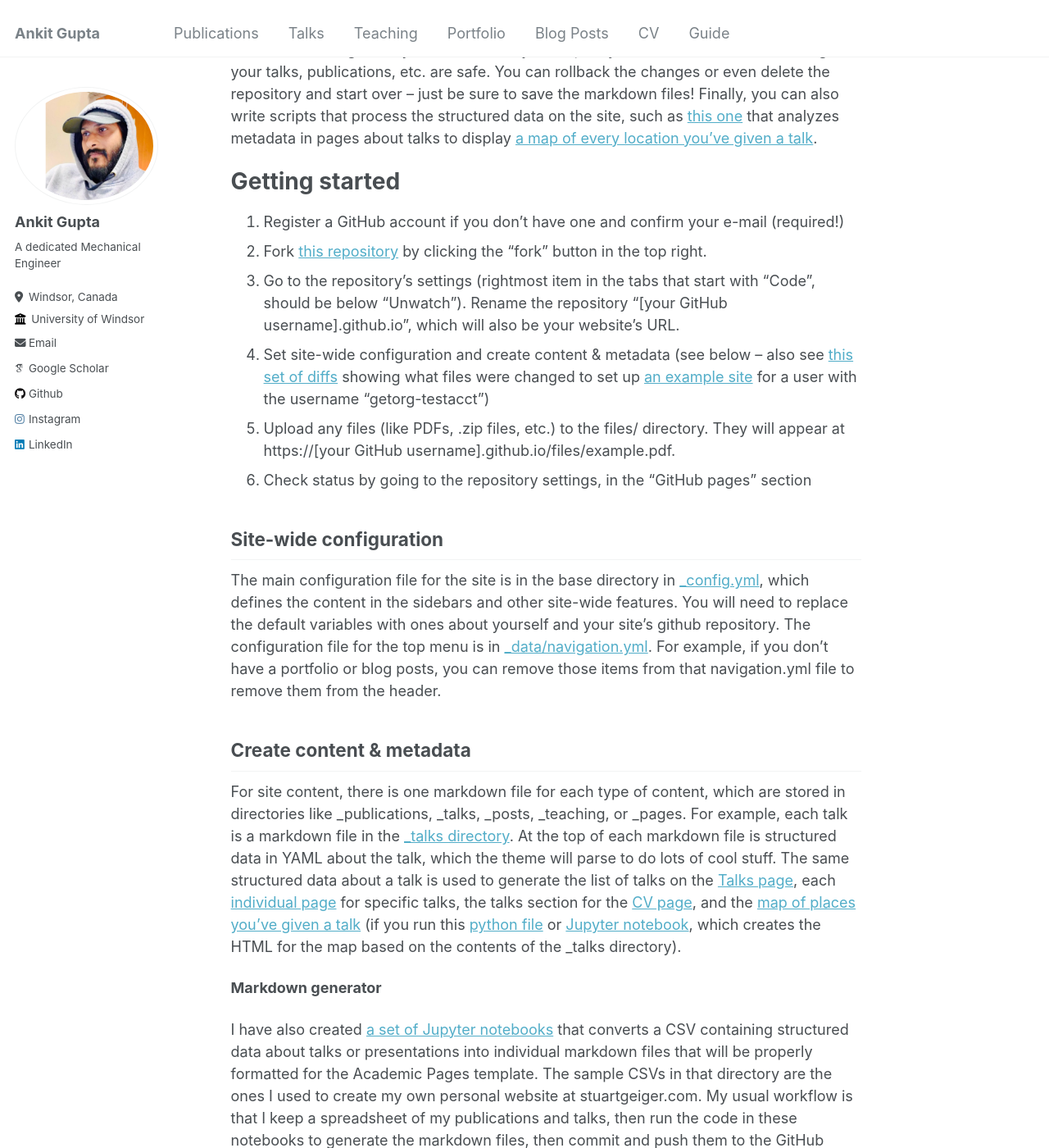
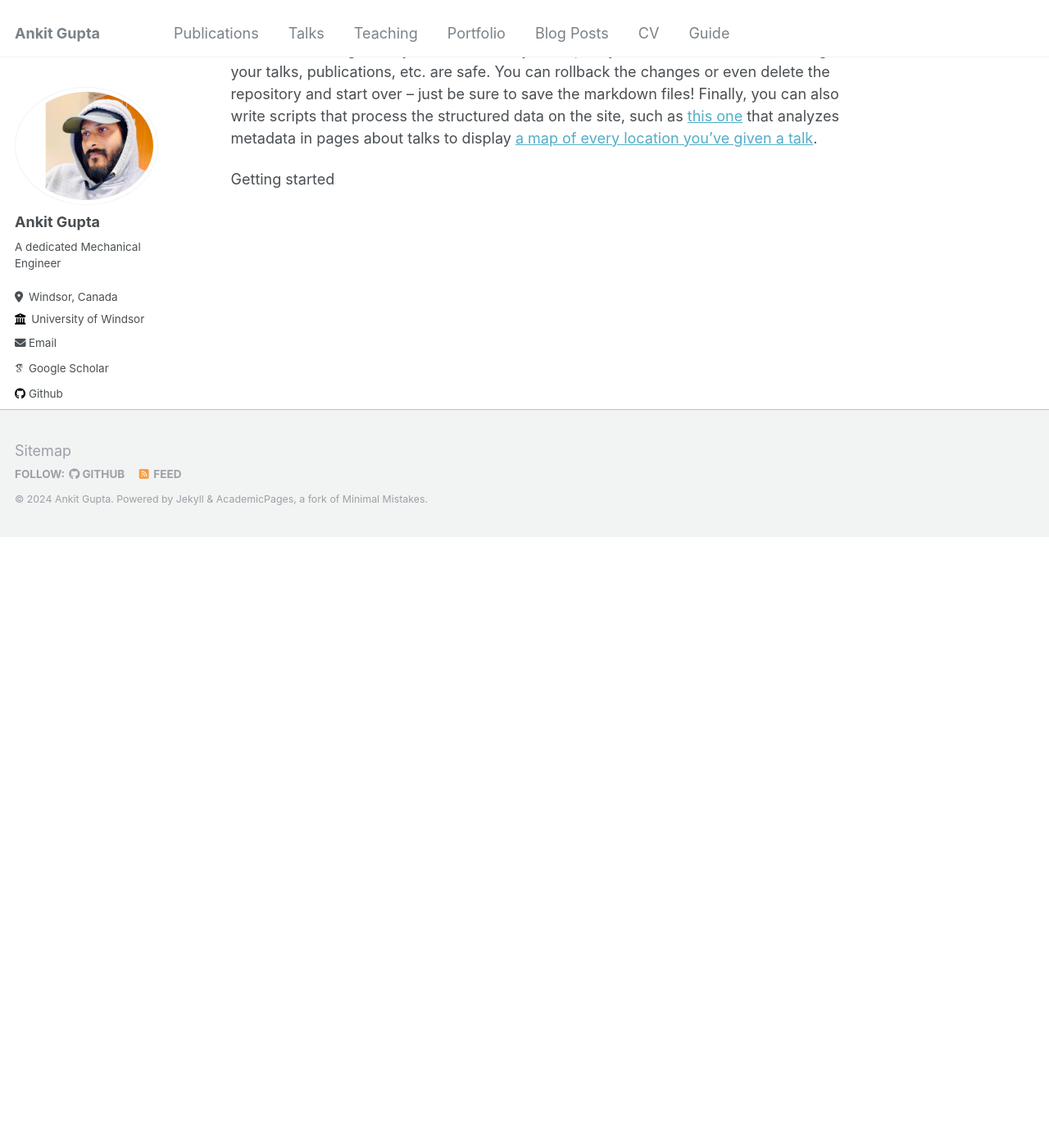
Before and after one commit to MechAnkit/Mech, a Jekyll site: the page built from _pages/about.md, in a window 1280 px wide and 1400 px high, scrolled down 790 px. Shown: the whole window at 82% size. Built offline with Jekyll 4.4.1, drawn with Linux system fonts in a browser that asks for light colours; some web fonts are replaced; after the commit the page ends 1444 px from its top, so only the background shows below that; some of the changed text lies outside the part shown.

Commit message:
Update about.md

```diff
--- a/_pages/about.md
+++ b/_pages/about.md
@@ -16,34 +16,3 @@ Like many other Jekyll-based GitHub Pages templates, Academic Pages makes you se
 Many of the features of dynamic content management systems (like Wordpress) can be achieved in this fashion, using a fraction of the computational resources and with far less vulnerability to hacking and DDoSing. You can also modify the theme to your heart's content without touching the content of your site. If you get to a point where you've broken something in Jekyll/HTML/CSS beyond repair, your markdown files describing your talks, publications, etc. are safe. You can rollback the changes or even delete the repository and start over -- just be sure to save the markdown files! Finally, you can also write scripts that process the structured data on the site, such as [this one](https://github.com/academicpages/academicpages.github.io/blob/master/talkmap.ipynb) that analyzes metadata in pages about talks to display [a map of every location you've given a talk](https://academicpages.github.io/talkmap.html).
 
 Getting started
-======
-1. Register a GitHub account if you don't have one and confirm your e-mail (required!)
-1. Fork [this repository](https://github.com/academicpages/academicpages.github.io) by clicking the "fork" button in the top right.
-1. Go to the repository's settings (rightmost item in the tabs that start with "Code", should be below "Unwatch"). Rename the repository "[your GitHub username].github.io", which will also be your website's URL.
-1. Set site-wide configuration and create content & metadata (see below -- also see [this set of diffs](http://archive.is/3TPas) showing what files were changed to set up [an example site](https://getorg-testacct.github.io) for a user with the username "getorg-testacct")
-1. Upload any files (like PDFs, .zip files, etc.) to the files/ directory. They will appear at https://[your GitHub username].github.io/files/example.pdf.
-1. Check status by going to the repository settings, in the "GitHub pages" section
-
-Site-wide configuration
-------
-The main configuration file for the site is in the base directory in [_config.yml](https://github.com/academicpages/academicpages.github.io/blob/master/_config.yml), which defines the content in the sidebars and other site-wide features. You will need to replace the default variables with ones about yourself and your site's github repository. The configuration file for the top menu is in [_data/navigation.yml](https://github.com/academicpages/academicpages.github.io/blob/master/_data/navigation.yml). For example, if you don't have a portfolio or blog posts, you can remove those items from that navigation.yml file to remove them from the header.
-
-Create content & metadata
-------
-For site content, there is one markdown file for each type of content, which are stored in directories like _publications, _talks, _posts, _teaching, or _pages. For example, each talk is a markdown file in the [_talks directory](https://github.com/academicpages/academicpages.github.io/tree/master/_talks). At the top of each markdown file is structured data in YAML about the talk, which the theme will parse to do lots of cool stuff. The same structured data about a talk is used to generate the list of talks on the [Talks page](https://academicpages.github.io/talks), each [individual page](https://academicpages.github.io/talks/2012-03-01-talk-1) for specific talks, the talks section for the [CV page](https://academicpages.github.io/cv), and the [map of places you've given a talk](https://academicpages.github.io/talkmap.html) (if you run this [python file](https://github.com/academicpages/academicpages.github.io/blob/master/talkmap.py) or [Jupyter notebook](https://github.com/academicpages/academicpages.github.io/blob/master/talkmap.ipynb), which creates the HTML for the map based on the contents of the _talks directory).
-
-**Markdown generator**
-
-I have also created [a set of Jupyter notebooks](https://github.com/academicpages/academicpages.github.io/tree/master/markdown_generator
-) that converts a CSV containing structured data about talks or presentations into individual markdown files that will be properly formatted for the Academic Pages template. The sample CSVs in that directory are the ones I used to create my own personal website at stuartgeiger.com. My usual workflow is that I keep a spreadsheet of my publications and talks, then run the code in these notebooks to generate the markdown files, then commit and push them to the GitHub repository.
-
-How to edit your site's GitHub repository
-------
-Many people use a git client to create files on their local computer and then push them to GitHub's servers. If you are not familiar with git, you can directly edit these configuration and markdown files directly in the github.com interface. Navigate to a file (like [this one](https://github.com/academicpages/academicpages.github.io/blob/master/_talks/2012-03-01-talk-1.md) and click the pencil icon in the top right of the content preview (to the right of the "Raw | Blame | History" buttons). You can delete a file by clicking the trashcan icon to the right of the pencil icon. You can also create new files or upload files by navigating to a directory and clicking the "Create new file" or "Upload files" buttons.
-
-Example: editing a markdown file for a talk
-![Editing a markdown file for a talk](/images/editing-talk.png)
-
-For more info
-------
-More info about configuring Academic Pages can be found in [the guide](https://academicpages.github.io/markdown/). The [guides for the Minimal Mistakes theme](https://mmistakes.github.io/minimal-mistakes/docs/configuration/) (which this theme was forked from) might also be helpful.
```
